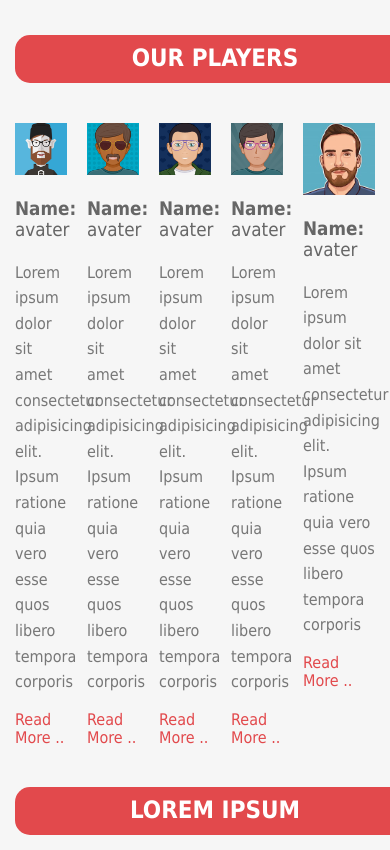
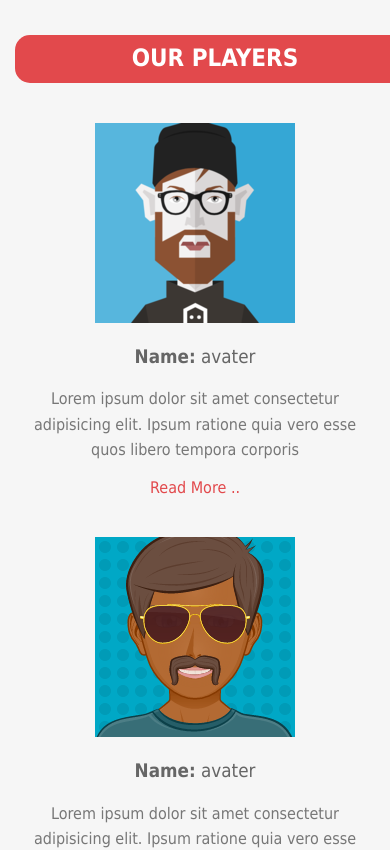
Before and after one commit to ahmed18gaa/SassDesign, a plain HTML site: page index.html in a window 390 px wide. Shown: the part 1420-2270 px from the top of the page. Drawn offline with Linux system fonts and the light colour scheme.

Commit message:
Responsive - Our Players

```diff
--- a/css/scss/pages/_homepage.scss
+++ b/css/scss/pages/_homepage.scss
@@ -80,10 +80,23 @@
 /* Start Our Players */
 .our-players {
   .player-box {
-    float: variables.$float-left;
-    width: (100% / 5);
-    &:not(:last-of-type) {
-      padding-right: 20px;
+    @media #{variables.$minSmall} {
+      float: variables.$float-left;
+      width: (100% / 2);
+      text-align: center;
+      margin-bottom: 40px;
+    }
+    @media #{variables.$minMedium} {
+      width: (100% / 3);
+      text-align: variables.$text-left;
+      padding: 0 20px;
+    }
+    @media #{variables.$minLarge} {
+      width: (100% / 5);
+      margin-bottom: 0;
+    }
+    @media #{variables.$maxMobile} {
+      margin-bottom: 40px;
     }
     .player-img {
       max-width: 100%;
--- a/index.html
+++ b/index.html
@@ -95,7 +95,7 @@
         <div class="head-with-border">
           <h2>Our Players</h2>
         </div>
-        <div class="player-box">
+        <div class="player-box text-center-xs">
           <img class="player-img" src="./imgs/avatar-01.png" alt="" />
           <h3 class="player-title"><span>Name:</span> avater</h3>
           <p class="player-desc">
@@ -104,7 +104,7 @@
           </p>
           <a class="link" href="#">Read More ..</a>
         </div>
-        <div class="player-box">
+        <div class="player-box text-center-xs">
           <img class="player-img" src="./imgs/avatar-02.png" alt="" />
           <h3 class="player-title"><span>Name:</span> avater</h3>
           <p class="player-desc">
@@ -113,7 +113,7 @@
           </p>
           <a class="link" href="#">Read More ..</a>
         </div>
-        <div class="player-box">
+        <div class="player-box text-center-xs">
           <img class="player-img" src="./imgs/avatar-03.png" alt="" />
           <h3 class="player-title"><span>Name:</span> avater</h3>
           <p class="player-desc">
@@ -122,7 +122,7 @@
           </p>
           <a class="link" href="#">Read More ..</a>
         </div>
-        <div class="player-box">
+        <div class="player-box text-center-xs">
           <img class="player-img" src="./imgs/avatar-04.png" alt="" />
           <h3 class="player-title"><span>Name:</span> avater</h3>
           <p class="player-desc">
@@ -131,7 +131,7 @@
           </p>
           <a class="link" href="#">Read More ..</a>
         </div>
-        <div class="player-box">
+        <div class="player-box text-center-xs">
           <img class="player-img" src="./imgs/avatar-05.png" alt="" />
           <h3 class="player-title"><span>Name:</span> avater</h3>
           <p class="player-desc">
```
Also changed, not shown: css/homepage.css, 1 other file.
